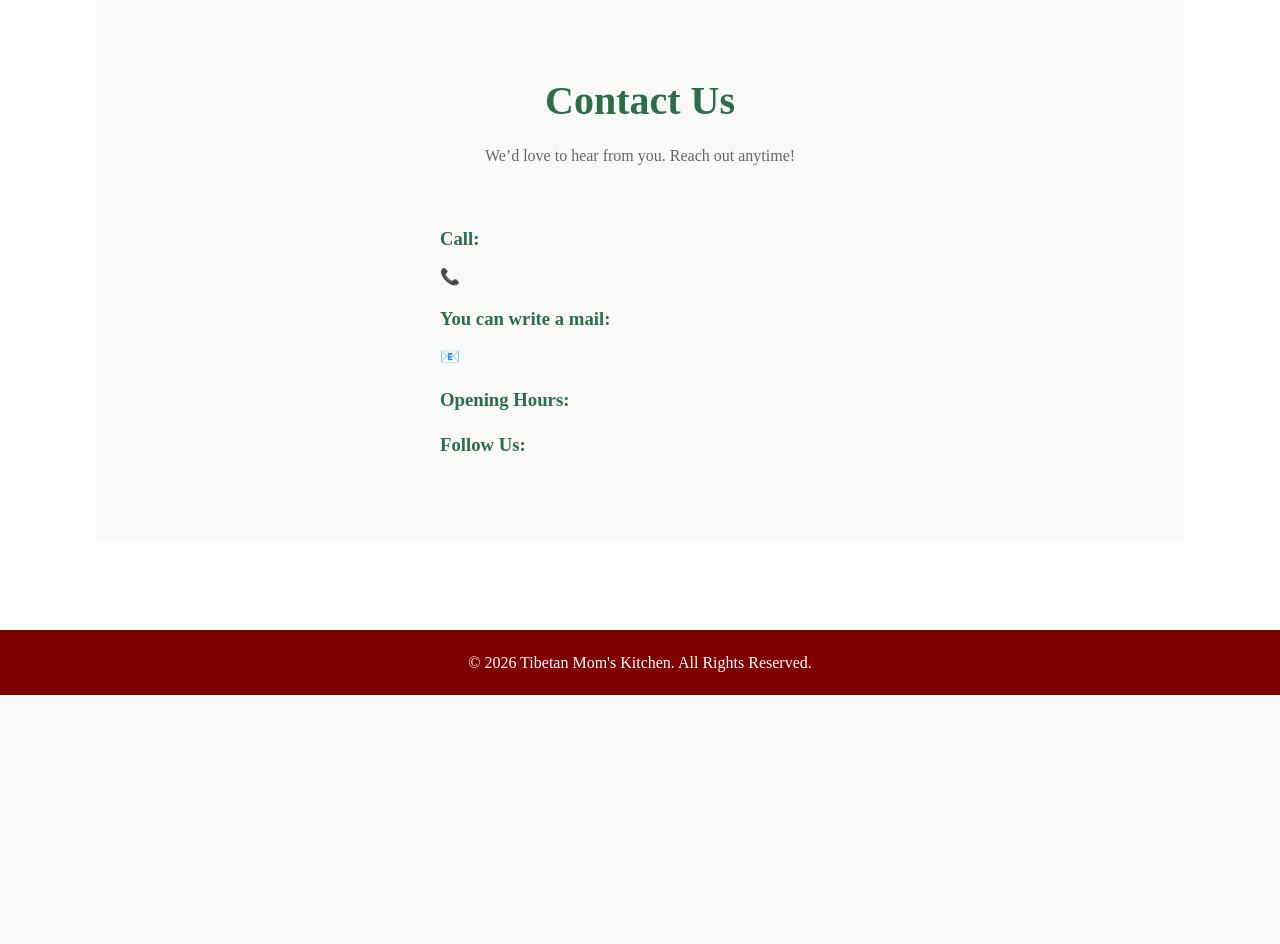
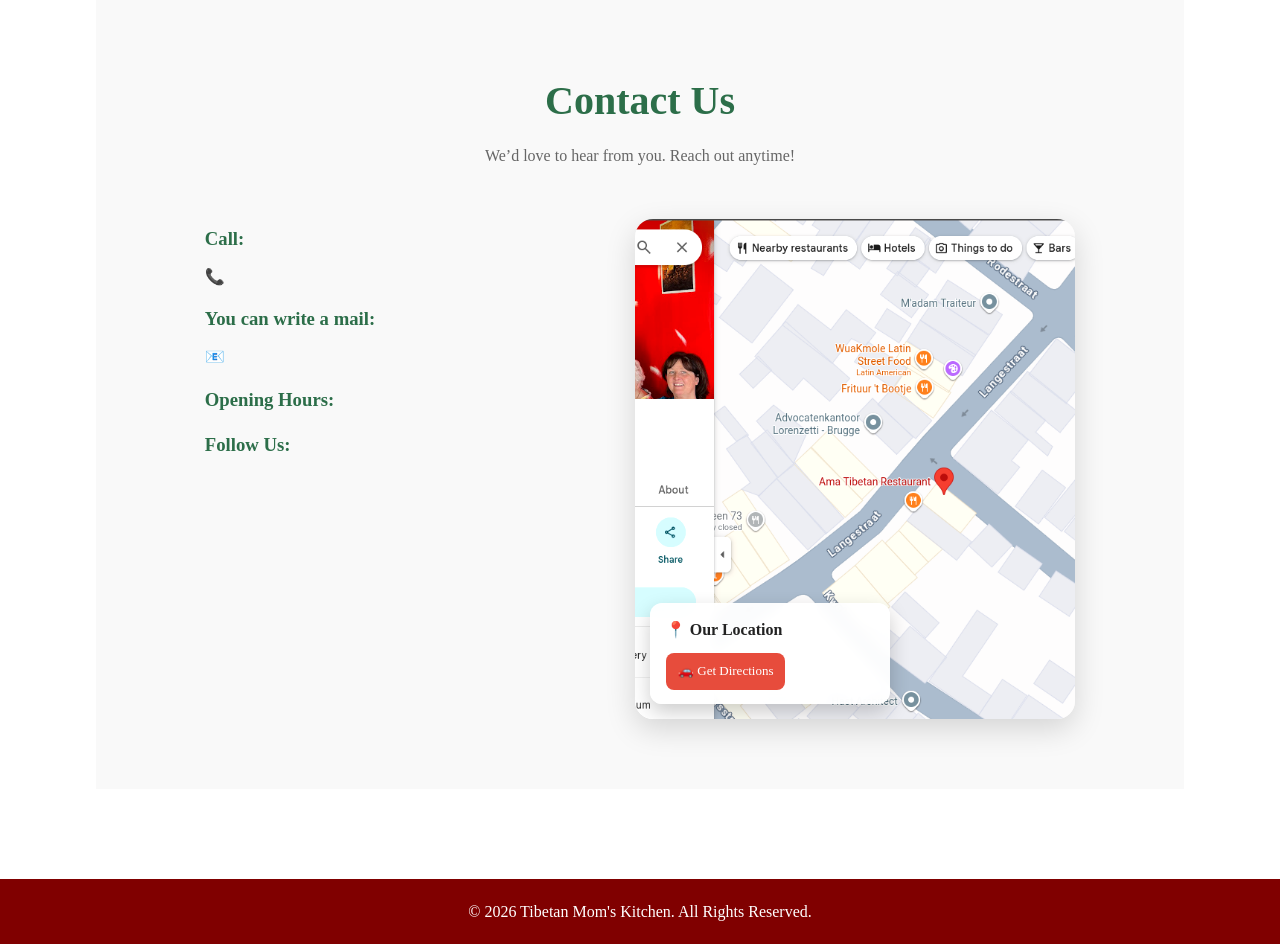
Before and after one commit to sDondup/restaurant, a Django app: page /en/contact/ in a window 1280 px wide. Shown: the part 141-1085 px from the top of the page. Before the commit the page ends 836 px from the top, so only its background shows below. Run offline with Django 4.2, Linux system fonts and the light colour scheme; data that the repository does not hold is empty.

Commit message:
some new changes in website

```diff
--- a/website/models.py
+++ b/website/models.py
@@ -56,8 +56,9 @@ class Reservation(models.Model):
     date = models.DateField()
     time = models.TimeField()
     guests = models.IntegerField()
+    special_requests = models.TextField(blank=True, null=True)
+    created_at = models.DateTimeField(auto_now_add=True)
 
-    created_at = models.DateTimeField(auto_now_add=True)
 
     def __str__(self):
         return f"{self.name} | {self.date} | {self.time} | {self.guests} Guests"
--- a/website/templates/website/contact.html
+++ b/website/templates/website/contact.html
@@ -14,69 +14,86 @@
 <section class="contact-section">
 
     <div class="contact-header">
-
         <h1>{% trans "Contact Us" %}</h1>
-
-        <p>
-            {% trans "We’d love to hear from you. Reach out anytime!" %}
-        </p>
-
+        <p>{% trans "We’d love to hear from you. Reach out anytime!" %}</p>
     </div>
 
     <div class="contact-container">
 
+        <!-- =========================
+             CONTACT INFO
+        ========================== -->
         <div class="contact-info">
 
-            <!-- PHONE -->
             <h3>{% trans "Call:" %}</h3>
-            <p>
-                📞 {% if contact_info %}{{ contact_info.phone }}{% endif %}
-            </p>
+            <p>📞 {% if contact_info %}{{ contact_info.phone }}{% endif %}</p>
 
-            <!-- EMAIL -->
             <h3>{% trans "You can write a mail:" %}</h3>
-            <p>
-                📧 {% if contact_info %}{{ contact_info.email }}{% endif %}
-            </p>
+            <p>📧 {% if contact_info %}{{ contact_info.email }}{% endif %}</p>
 
-            <!-- OPENING HOURS -->
             <h3>{% trans "Opening Hours:" %}</h3>
-            <p>
-                {% if contact_info %}{{ contact_info.open_hours }}{% endif %}
-            </p>
+            <p>{% if contact_info %}{{ contact_info.open_hours }}{% endif %}</p>
 
-            <!-- SOCIAL -->
             <h3>{% trans "Follow Us:" %}</h3>
 
             <div class="social-links">
 
                 {% if contact_info.instagram %}
                 <a class="insta" href="{{ contact_info.instagram }}" target="_blank">
-                    <i class="fab fa-instagram"></i>
-                    {% trans "Instagram" %}
+                    <i class="fab fa-instagram"></i> {% trans "Instagram" %}
                 </a>
                 {% endif %}
 
                 {% if contact_info.facebook %}
                 <a class="fb" href="{{ contact_info.facebook }}" target="_blank">
-                    <i class="fab fa-facebook"></i>
-                    {% trans "Facebook" %}
+                    <i class="fab fa-facebook"></i> {% trans "Facebook" %}
                 </a>
                 {% endif %}
 
                 {% if contact_info.whatsapp %}
                 <a class="wa" href="{{ contact_info.whatsapp }}" target="_blank">
-                    <i class="fab fa-whatsapp"></i>
-                    {% trans "WhatsApp" %}
+                    <i class="fab fa-whatsapp"></i> {% trans "WhatsApp" %}
                 </a>
                 {% endif %}
 
                 {% if contact_info.location %}
                 <a class="map" href="{{ contact_info.location }}" target="_blank">
-                    <i class="fas fa-map-marker-alt"></i>
-                    {% trans "Location" %}
+                    <i class="fas fa-map-marker-alt"></i> {% trans "Location" %}
                 </a>
                 {% endif %}
+
+            </div>
+
+        </div>
+
+        <!-- =========================
+             GOOGLE MAP CARD (IMAGE)
+        ========================== -->
+        <div class="map-wrapper">
+
+            <a href="https://maps.app.goo.gl/mueJZVGhbf6Eyu5C9?g_st=ic" target="_blank">
+
+                <img src="{% static 'images/googlemap.png' %}"
+                     alt="Our Location on Google Maps"
+                     class="map-frame">
+
+            </a>
+
+            <div class="map-card">
+
+                <h3>📍 Our Location</h3>
+
+                <p>
+                    {% if contact_info %}
+                        {{ contact_info.location_text|default:"Ama Tibetan Restaurant, Bruges" }}
+                    {% endif %}
+                </p>
+
+                <a href="https://maps.app.goo.gl/mueJZVGhbf6Eyu5C9?g_st=ic"
+                   target="_blank"
+                   class="directions-btn">
+                    🚗 Get Directions
+                </a>
 
             </div>
 
@@ -86,4 +103,119 @@
 
 </section>
 
+<!-- =========================
+     STYLES
+========================== -->
+<style>
+
+.contact-container {
+    display: flex;
+    gap: 30px;
+    align-items: flex-start;
+    flex-wrap: wrap;
+}
+
+/* CONTACT INFO */
+.contact-info {
+    flex: 1;
+    min-width: 280px;
+}
+
+/* MAP WRAPPER */
+.map-wrapper {
+    flex: 1;
+    min-width: 300px;
+    position: relative;
+    height: 500px;
+    border-radius: 18px;
+    overflow: hidden;
+    box-shadow: 0 10px 30px rgba(0, 0, 0, 0.15);
+    margin-top: 10px;
+}
+
+/* MAP IMAGE */
+.map-frame {
+    width: 100%;
+    height: 100%;
+    object-fit: cover;
+    display: block;
+    transition: transform 0.4s ease, filter 0.4s ease;
+    filter: contrast(1.05) saturate(1.05);
+}
+
+/* HOVER EFFECT */
+.map-wrapper a:hover .map-frame {
+    transform: scale(1.05);
+    filter: brightness(0.95) contrast(1.1);
+}
+
+/* FLOATING CARD */
+.map-card {
+    position: absolute;
+    bottom: 15px;
+    left: 15px;
+    background: rgba(255, 255, 255, 0.95);
+    padding: 14px 16px;
+    border-radius: 12px;
+    width: 240px;
+    box-shadow: 0 8px 20px rgba(0, 0, 0, 0.2);
+    font-family: sans-serif;
+    backdrop-filter: blur(6px);
+}
+
+/* TITLE */
+.map-card h3 {
+    margin: 0 0 6px;
+    font-size: 16px;
+    color: #222;
+}
+
+/* TEXT */
+.map-card p {
+    margin: 0 0 10px;
+    font-size: 13px;
+    color: #555;
+    line-height: 1.4;
+}
+
+/* BUTTON */
+.directions-btn {
+    display: inline-block;
+    background: #e74c3c;
+    color: white;
+    padding: 8px 12px;
+    border-radius: 8px;
+    text-decoration: none;
+    font-size: 13px;
+    transition: all 0.3s ease;
+}
+
+.directions-btn:hover {
+    background: #ff5a4d;
+    transform: translateY(-2px);
+}
+
+/* RESPONSIVE */
+@media (max-width: 768px) {
+
+    .contact-container {
+        flex-direction: column;
+    }
+
+    .map-wrapper {
+        height: 300px;
+    }
+
+    .map-card {
+        width: 200px;
+        font-size: 12px;
+    }
+
+    .map-card h3 {
+        font-size: 14px;
+    }
+}
+
+</style>
+
 {% endblock %}
--- a/website/templates/website/index.html
+++ b/website/templates/website/index.html
@@ -75,6 +75,12 @@
       {% if contact_info.whatsapp %}
         <a href="{{ contact_info.whatsapp }}" target="_blank">
           <i class="fab fa-whatsapp"></i>
+        </a>
+      {% endif %}
+
+      {% if contact_info.location %}
+        <a class="map" href="{{ contact_info.location }}" target="_blank">
+            <i class="fas fa-map-marker-alt"></i>
         </a>
       {% endif %}
 
--- a/website/templates/website/reservation.html
+++ b/website/templates/website/reservation.html
@@ -59,6 +59,12 @@
                    required>
         </div>
 
+        <!-- SPECIAL REQUESTS -->
+        <label>Special Requests / Allergies</label>
+        <div class="input-box">
+            <textarea name="special_requests" placeholder="Mention allergies or special instructions"></textarea>
+        </div>
+
         <!-- BUTTON -->
         <button type="submit">
             {% trans "Book Table" %}
--- a/website/views.py
+++ b/website/views.py
@@ -79,6 +79,7 @@ def reservation_view(request):
         date = request.POST.get("date")
         time = request.POST.get("time")
         guests = request.POST.get("guests")
+        special_requests = request.POST.get("special_requests")
 
         # SAVE TO DATABASE
         reservation = Reservation.objects.create(
@@ -99,7 +100,8 @@ def reservation_view(request):
             f"Phone: {phone}\n"
             f"Date: {date}\n"
             f"Time: {time}\n"
-            f"Guests: {guests}"
+            f"Guests: {guests}\n"
+            f"Special Requests: {special_requests or 'None'}"
         )
 
         # OWNER NUMBER
```
Also changed, not shown: website/static/css/index.css (+9 -0 lines), website/static/css/reservation.css (+9 -0 lines), website/migrations/0013_reservation_special_requests.py (added), website/static/images/googlemap.png (added).
